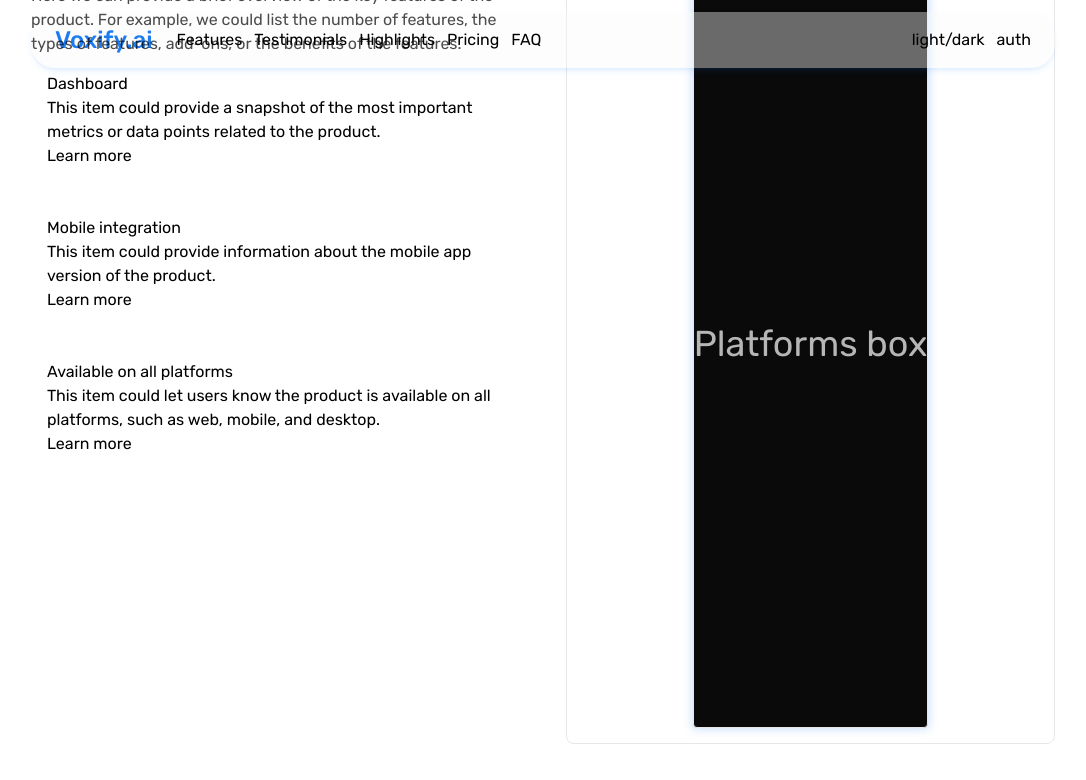
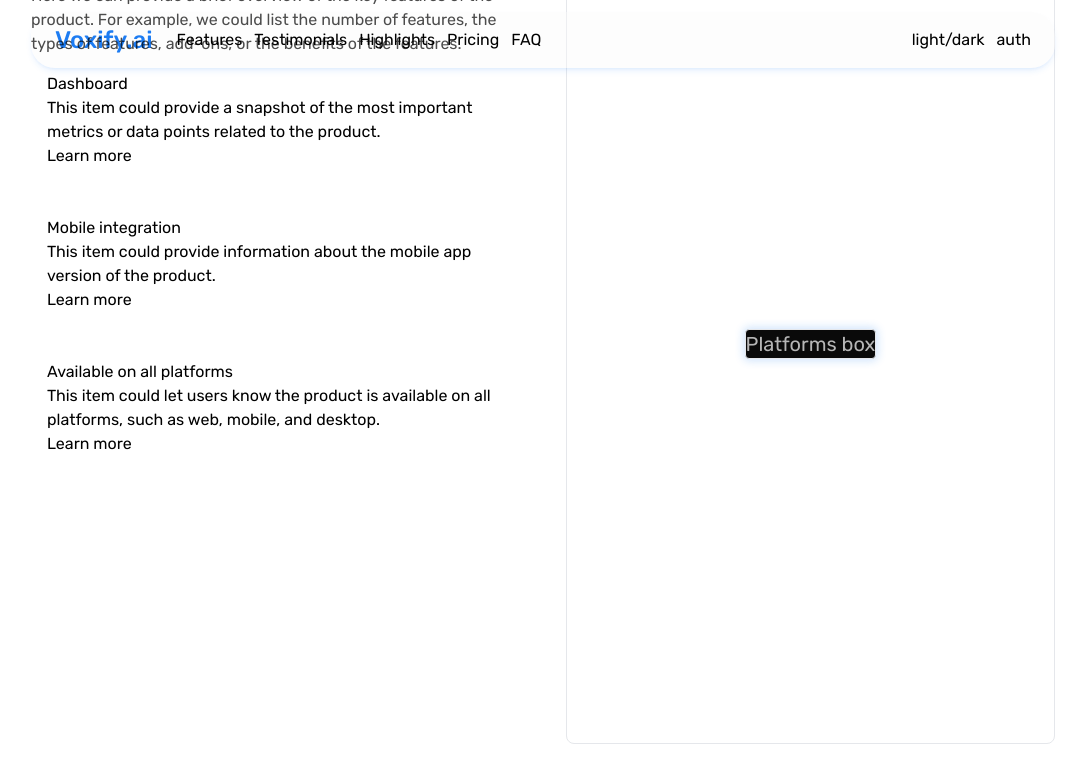
Before and after one commit to blu3IceCube/AI-saas-website, a Next.js app: page / in a window 1280 px wide. Both pictures are taken after a click on the element 371 px from the left and 2024 px from the top of the page. Shown: the part 1616-2396 px from the top of the page, without its empty margins (97-1183 px from the left). Built offline with nearby package versions, Linux system fonts and the light colour scheme.

Commit message:
tab bug fix

```diff
--- a/app/components/Features.tsx
+++ b/app/components/Features.tsx
@@ -1,10 +1,14 @@
 "use client";
 import Link from "next/link";
-import React, { useState } from "react";
-import TabsComponent from "./TabsComponent";
+import React, { useState, useRef, useEffect } from "react";
 
 const Features = () => {
+  const initialContentRef = useRef(data[0].content);
   const [selectedContent, setSelectedContent] = useState<React.ReactNode>(null);
+
+  useEffect(() => {
+    setSelectedContent(initialContentRef.current);
+  }, []);
 
   return (
     <div className="flex items-stretch justify-center gap-12 w-full mb-14">
@@ -44,10 +48,10 @@ const data = [
       "This item could provide a snapshot of the most important metrics or data points related to the product.",
     content: (
       <div
-        className="flex items-center justify-center border rounded h-[48rem] text-white bg-neutral-950"
+        className="flex items-center justify-center border rounded text-white bg-neutral-950"
         style={{ boxShadow: "0 0 8px 2px rgb(29 124 242 / 0.2)" }}
       >
-        <span className="text-4xl opacity-70">Dashboard box</span>
+        <span className="text-xl opacity-70">Dashboard box</span>
       </div>
     ),
   },
@@ -57,10 +61,10 @@ const data = [
       "This item could provide information about the mobile app version of the product.",
     content: (
       <div
-        className="flex items-center justify-center border rounded h-[48rem] text-white bg-neutral-950"
+        className="flex items-center justify-center border rounded text-white bg-neutral-950"
         style={{ boxShadow: "0 0 8px 2px rgb(29 124 242 / 0.2)" }}
       >
-        <span className="text-4xl opacity-70">Mobile integration box</span>
+        <span className="text-xl opacity-70">Mobile integration box</span>
       </div>
     ),
   },
@@ -70,10 +74,10 @@ const data = [
       "This item could let users know the product is available on all platforms, such as web, mobile, and desktop.",
     content: (
       <div
-        className="flex items-center justify-center border rounded h-[48rem] text-white bg-neutral-950"
+        className="flex items-center justify-center border rounded text-white bg-neutral-950"
         style={{ boxShadow: "0 0 8px 2px rgb(29 124 242 / 0.2)" }}
       >
-        <span className="text-4xl opacity-70">Platforms box</span>
+        <span className="text-xl opacity-70">Platforms box</span>
       </div>
     ),
   },
```
